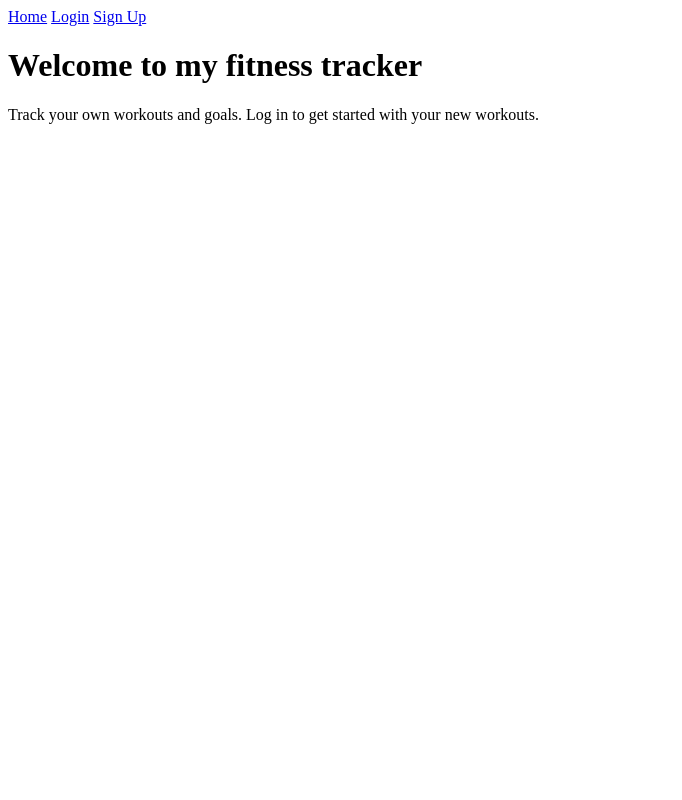
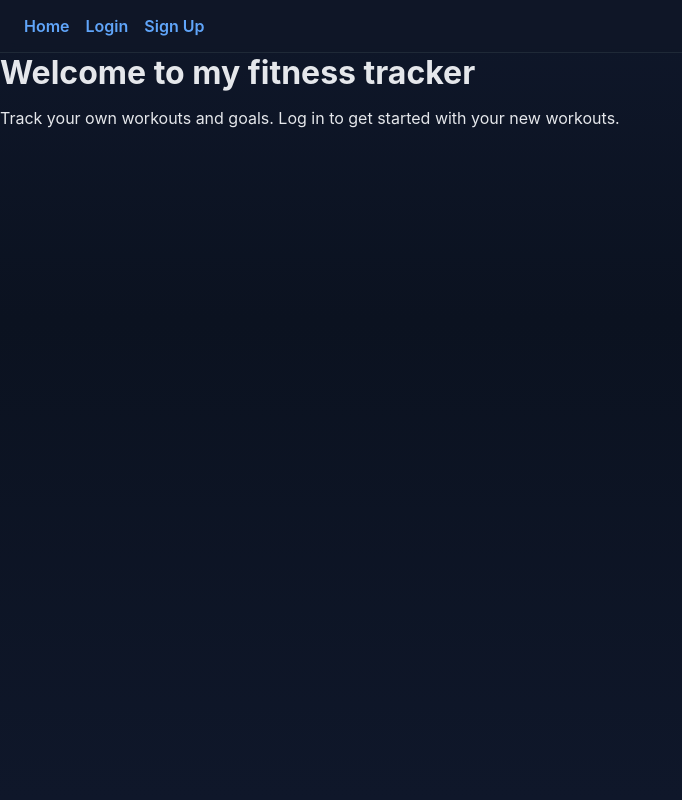
Before and after one commit to ChrisAlves210/My-Workout-tracker, a Flask app: page / in a window 1280 px wide. Shown: the whole page, without its empty margins (0-682 px from the left). Run offline with Flask 3, Linux system fonts and the light colour scheme.

Commit message:
Style: add modern dark theme and layout styles

```diff
--- a/app/static/style.css
+++ b/app/static/style.css
@@ -1 +1,111 @@
-/* Add styles here. */
+/* Base theme for this page */
+:root {
+	--bg: #0f172a;          /* slate-900 */
+	--panel: #111827;       /* gray-900 */
+	--text: #e5e7eb;        /* gray-200 */
+	--muted: #9ca3af;       /* gray-400 */
+	--primary: #22c55e;     /* green-500 */
+	--primary-600: #16a34a; /* green-600 */
+	--danger: #ef4444;      /* red-500 */
+	--danger-600: #dc2626;  /* red-600 */
+	--link: #60a5fa;        /* blue-400 */
+	--border: #1f2937;      /* gray-800 */
+}
+
+html, body {
+	height: 100%;
+}
+
+body {
+	margin: 0;
+	font-family: -apple-system, BlinkMacSystemFont, "Segoe UI", Roboto, Oxygen, Ubuntu, Cantarell, "Fira Sans", "Droid Sans", "Helvetica Neue", Arial, sans-serif;
+	background: linear-gradient(180deg, var(--bg), #0b1220 40%, var(--bg));
+	color: var(--text);
+}
+
+/* Layout */
+nav {
+	display: flex;
+	gap: 1rem;
+	align-items: center;
+	padding: 1rem 1.5rem;
+	background: rgba(17, 24, 39, 0.7);
+	backdrop-filter: blur(6px);
+	border-bottom: 1px solid var(--border);
+}
+
+nav a {
+	color: var(--link);
+	text-decoration: none;
+	font-weight: 600;
+}
+
+nav a:hover { text-decoration: underline; }
+
+.container {
+	max-width: 900px;
+	margin: 2rem auto;
+	padding: 0 1rem;
+}
+
+.card {
+	background: var(--panel);
+	border: 1px solid var(--border);
+	border-radius: 12px;
+	padding: 1.25rem;
+	box-shadow: 0 8px 20px rgba(0,0,0,0.25);
+}
+
+h1 { font-size: 2rem; margin: 0 0 1rem; }
+h2 { font-size: 1.25rem; margin: 1.5rem 0 0.75rem; color: var(--muted); }
+
+/* Links should be a nice color */
+a { color: var(--link); }
+a:hover { color: #93c5fd; }
+
+/* Forms color  */
+form p { margin: 0.5rem 0; }
+label { display: inline-block; min-width: 140px; color: var(--muted); }
+input[type="text"], input[type="number"], input[type="date"], input[type="email"], input[type="password"], textarea {
+	background: #0b1220;
+	color: var(--text);
+	border: 1px solid var(--border);
+	border-radius: 8px;
+	padding: 0.5rem 0.6rem;
+	outline: none;
+	width: 280px;
+}
+
+input:focus, textarea:focus {
+	border-color: var(--link);
+	box-shadow: 0 0 0 3px rgba(96, 165, 250, 0.2);
+}
+ /* Keep this darker blue color I like it */
+button, input[type="submit"] {
+	background: var(--primary);
+	color: #0b1220;
+	border: none;
+	border-radius: 8px;
+	padding: 0.5rem 0.9rem;
+	font-weight: 700;
+	cursor: pointer;
+}
+
+button:hover, input[type="submit"]:hover { background: var(--primary-600); }
+
+.btn-danger { background: var(--danger); }
+.btn-danger:hover { background: var(--danger-600); }
+
+/* Lists should be good color */
+ul { list-style: disc; padding-left: 1.25rem; }
+li { margin: 0.4rem 0; }
+
+/* Utility spacing for pages using base.html */
+.page {
+	padding: 1.5rem;
+}
+
+/* The grid for dashboard links */
+.actions { display: flex; gap: 0.75rem; margin-bottom: 1rem; }
+.actions a { background: #0b1220; border: 1px solid var(--border); border-radius: 8px; padding: 0.4rem 0.7rem; }
+.actions a:hover { border-color: var(--link); }
```
